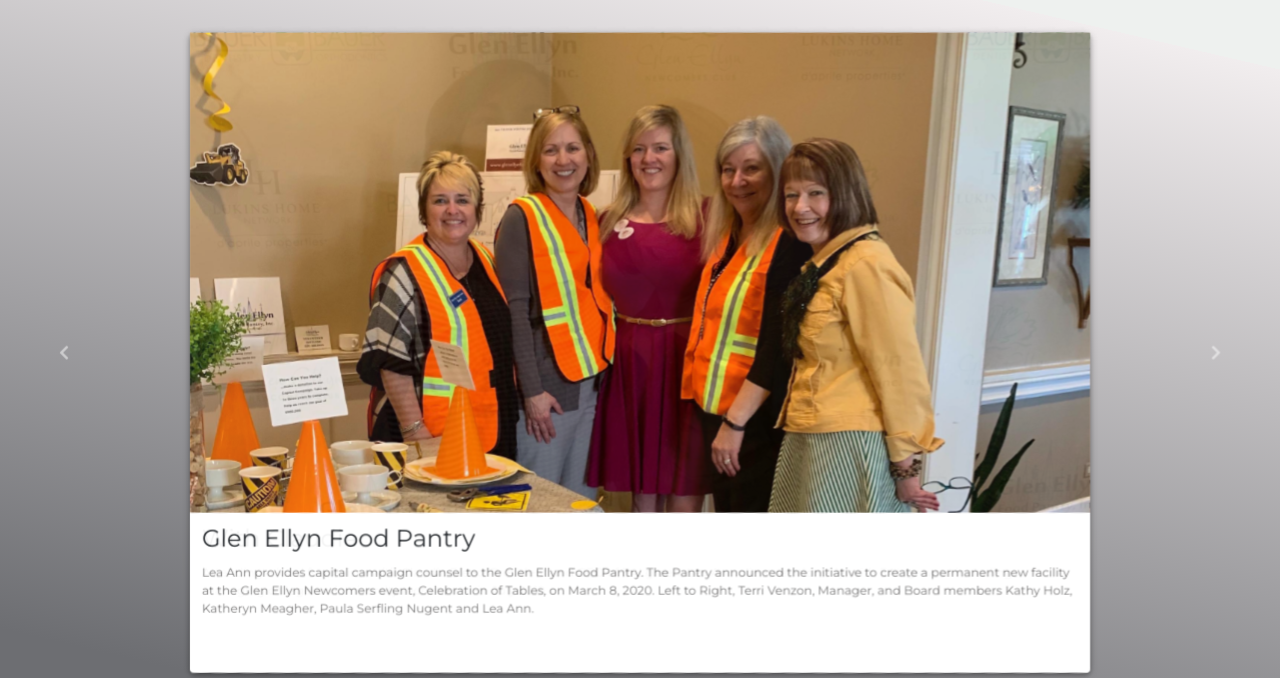
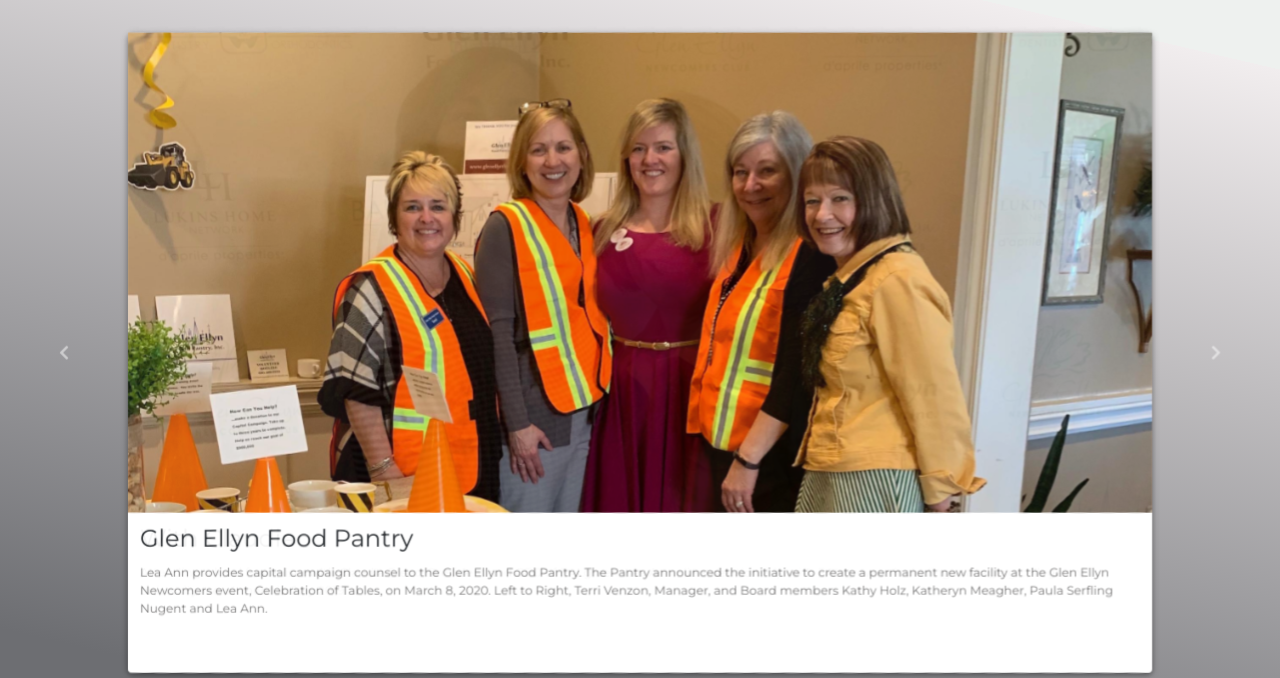
Before and after one commit to rskogsberg/dollars-and-sense, a plain HTML site: page clients.html in a window 1280 px wide. Shown: the top 678 px of the page. Drawn offline with nearby package versions, Linux system fonts and the light colour scheme.

Commit message:
Update main.css

```diff
--- a/css/main.css
+++ b/css/main.css
@@ -256,6 +256,7 @@ footer .navigation .navbar-right a:hover {
   }
   .img-wrapper {
     width: 90vw;
+    max-width: 800px;
   }
   footer .navigation {
     display: -webkit-box;
@@ -390,7 +391,7 @@ footer .navigation .navbar-right a:hover {
 .carousel-item > .card {
   height: 80vh;
   width: 80vw;
-  max-width: 900px;
+  max-width: 1200px;
   margin: 15px auto;
 }
 
```
